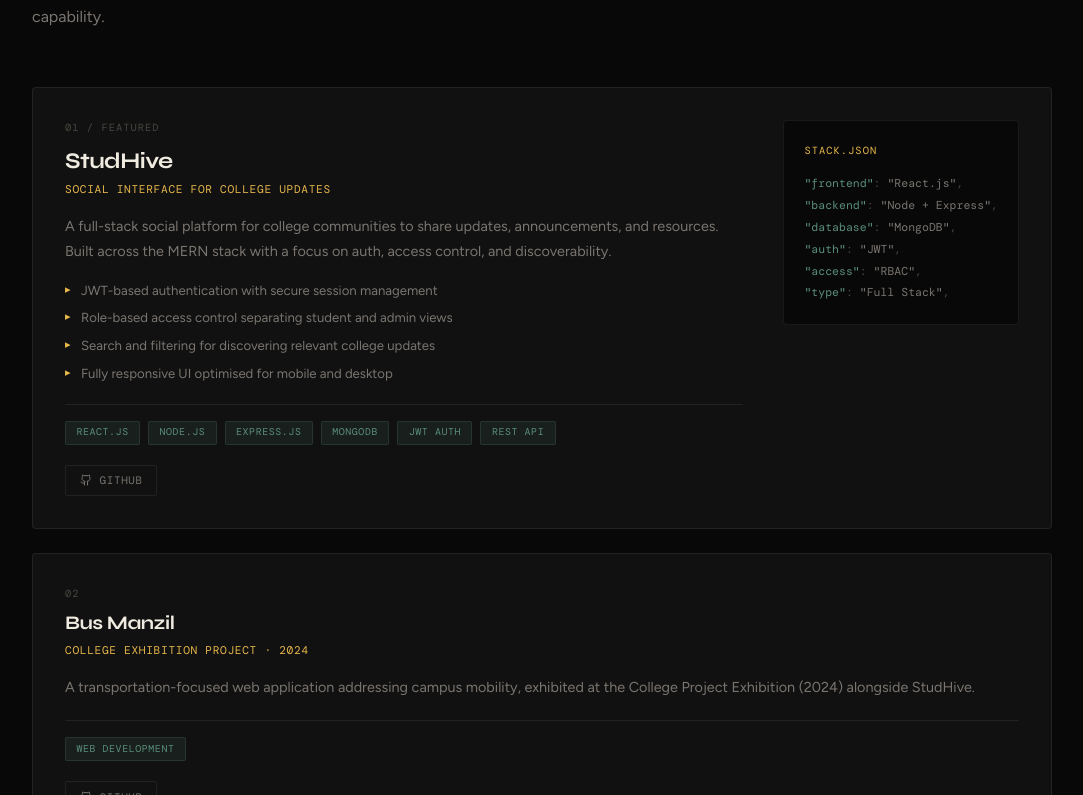
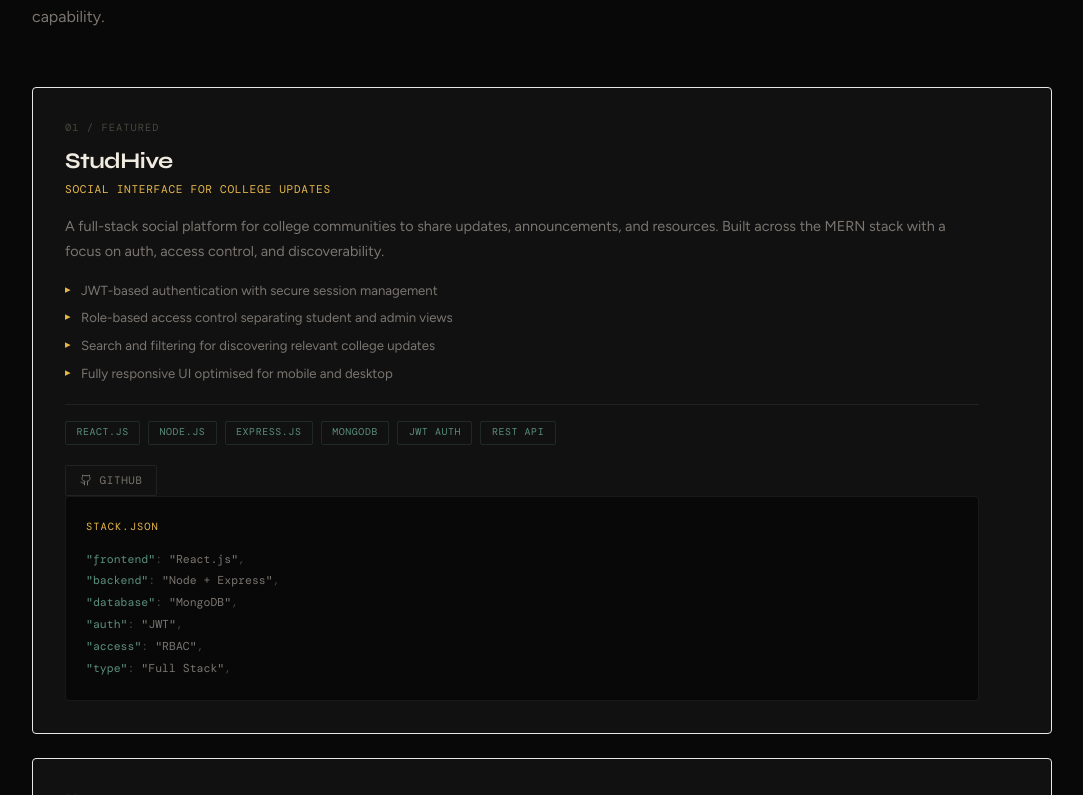
Before and after one commit to sandeep226032/Sandeep_portfolio, a Next.js app: page / in a window 1280 px wide. Shown: the part 3505-4300 px from the top of the page, without its empty margins (98-1181 px from the left). Built offline with nearby package versions, Linux system fonts and the light colour scheme; a web font is replaced by a local one.

Commit message:
add spotligh to card and Infinite marquee to skill section

```diff
--- a/components/Projects.tsx
+++ b/components/Projects.tsx
@@ -3,6 +3,7 @@
 import { useRef } from "react";
 import { motion, useInView } from "framer-motion";
 import { Github, ExternalLink } from "lucide-react";
+import TiltSpotlightCard from "@/components/ui/TiltSpotlightCard";
 
 /* ── Data ─────────────────────────────────────────────────────────────────
    Replace githubUrl / demoUrl below with your real links.
@@ -65,13 +66,12 @@ function FeaturedCard({ project }: { project: typeof projects[0] }) {
   const ref = useRef<HTMLElement>(null);
   const inView = useInView(ref, { once: true, margin: "-80px" });
   return (
-    <motion.article ref={ref}
+    <motion.div ref={ref}
       initial={{ opacity: 0, y: 24 }} animate={inView ? { opacity: 1, y: 0 } : {}}
       transition={{ duration: 0.6, ease: [0.22, 1, 0.36, 1] }}
-      className="relative rounded-[4px] border p-8 overflow-hidden card-glow transition-all duration-300 grid gap-10 md:grid-cols-[1fr_auto] items-start"
-      style={{ background: "var(--surface)", borderColor: "var(--border)" }}
-      onMouseEnter={(e) => { const el = e.currentTarget; el.style.borderColor = "var(--gold-mid)"; el.style.transform = "translateY(-3px)"; }}
-      onMouseLeave={(e) => { const el = e.currentTarget; el.style.borderColor = "var(--border)";    el.style.transform = "translateY(0)"; }}
+    >
+      <TiltSpotlightCard
+        className="p-8 grid gap-10 md:grid-cols-[1fr_auto] items-start transition-colors duration-300"
       >
         <div>
           <p className="font-mono text-[0.65rem] tracking-[0.1em] uppercase mb-2" style={{ color: "var(--text-dim)" }}>
@@ -92,8 +92,8 @@ function FeaturedCard({ project }: { project: typeof projects[0] }) {
           )}
           <div className="flex flex-wrap gap-2 pt-4 border-t mb-5" style={{ borderColor: "var(--border)" }}>
             {project.stack.map((s) => (
-            <span key={s} className="font-mono text-[0.62rem] tracking-[0.06em] uppercase px-[0.65rem] py-[0.22rem] rounded-[2px] border"
-              style={{ color: "var(--sage)", background: "var(--sage-dim)", borderColor: "rgba(90,143,123,0.2)" }}>{s}</span>
+              <span key={s} className="font-mono text-[0.62rem] tracking-[0.06em] uppercase px-[0.65rem] py-[0.22rem] rounded-[2px] border bg-[var(--surface-dim)]"
+                style={{ color: "var(--sage)", borderColor: "rgba(90,143,123,0.2)" }}>{s}</span>
             ))}
           </div>
           <Links github={project.githubUrl} demo={project.demoUrl} name={project.name} />
@@ -111,7 +111,8 @@ function FeaturedCard({ project }: { project: typeof projects[0] }) {
             </div>
           ))}
         </aside>
-    </motion.article>
+      </TiltSpotlightCard>
+    </motion.div>
   );
 }
 
@@ -120,26 +121,24 @@ function StandardCard({ project, delay }: { project: typeof projects[0]; delay:
   const ref = useRef<HTMLElement>(null);
   const inView = useInView(ref, { once: true, margin: "-80px" });
   return (
-    <motion.article ref={ref}
+    <motion.div ref={ref}
       initial={{ opacity: 0, y: 24 }} animate={inView ? { opacity: 1, y: 0 } : {}}
       transition={{ duration: 0.6, delay, ease: [0.22, 1, 0.36, 1] }}
-      className="relative rounded-[4px] border p-8 overflow-hidden card-glow flex flex-col transition-all duration-300"
-      style={{ background: "var(--surface)", borderColor: "var(--border)" }}
-      onMouseEnter={(e) => { const el = e.currentTarget; el.style.borderColor = "var(--gold-mid)"; el.style.transform = "translateY(-3px)"; }}
-      onMouseLeave={(e) => { const el = e.currentTarget; el.style.borderColor = "var(--border)";    el.style.transform = "translateY(0)"; }}
     >
+      <TiltSpotlightCard className="flex flex-col p-8 transition-colors duration-300 h-full">
         <p className="font-mono text-[0.65rem] tracking-[0.1em] uppercase mb-2" style={{ color: "var(--text-dim)" }}>{project.num}</p>
         <h3 className="font-head font-bold text-[1.2rem] tracking-tight mb-1" style={{ color: "var(--text)" }}>{project.name}</h3>
         <p className="font-mono text-[0.7rem] tracking-[0.06em] uppercase mb-4" style={{ color: "var(--gold)" }}>{project.tagline}</p>
         <p className="text-[0.9rem] leading-[1.75] mb-5 flex-1" style={{ color: "var(--text-muted)" }}>{project.desc}</p>
         <div className="flex flex-wrap gap-2 pt-4 border-t mb-5" style={{ borderColor: "var(--border)" }}>
           {project.stack.map((s) => (
-          <span key={s} className="font-mono text-[0.62rem] tracking-[0.06em] uppercase px-[0.65rem] py-[0.22rem] rounded-[2px] border"
-            style={{ color: "var(--sage)", background: "var(--sage-dim)", borderColor: "rgba(90,143,123,0.2)" }}>{s}</span>
+            <span key={s} className="font-mono text-[0.62rem] tracking-[0.06em] uppercase px-[0.65rem] py-[0.22rem] rounded-[2px] border bg-[var(--surface-dim)]"
+              style={{ color: "var(--sage)", borderColor: "rgba(90,143,123,0.2)" }}>{s}</span>
           ))}
         </div>
         <Links github={project.githubUrl} demo={project.demoUrl} name={project.name} />
-    </motion.article>
+      </TiltSpotlightCard>
+    </motion.div>
   );
 }
 
--- /dev/null
+++ b/components/ui/TiltSpotlightCard.tsx
@@ -0,0 +1,96 @@
+"use client";
+
+import React, { useRef, useState } from "react";
+import { motion, useMotionTemplate, useMotionValue, useSpring } from "framer-motion";
+
+export default function TiltSpotlightCard({
+  children,
+  className = "",
+}: {
+  children: React.ReactNode;
+  className?: string;
+}) {
+  const ref = useRef<HTMLDivElement>(null);
+  const [hovered, setHovered] = useState(false);
+
+  // Mouse position values for tilt
+  const x = useMotionValue(0);
+  const y = useMotionValue(0);
+
+  // Mouse position for spotlight pixel coords
+  const lightX = useMotionValue(0);
+  const lightY = useMotionValue(0);
+
+  const rotateX = useSpring(useMotionValue(0), { stiffness: 100, damping: 30 });
+  const rotateY = useSpring(useMotionValue(0), { stiffness: 100, damping: 30 });
+
+  const handleMouseMove = (e: React.MouseEvent<HTMLDivElement>) => {
+    if (!ref.current) return;
+    const rect = ref.current.getBoundingClientRect();
+
+    // Calculates pixel position of mouse from top left of container
+    const relativeX = e.clientX - rect.left;
+    const relativeY = e.clientY - rect.top;
+
+    lightX.set(relativeX);
+    lightY.set(relativeY);
+
+    // Calculates percent from center (range -0.5 to 0.5)
+    // Mult by max degrees (e.g. 5)
+    const MAX_TILT = 5;
+    rotateX.set(((relativeY / rect.height) - 0.5) * -MAX_TILT);
+    rotateY.set(((relativeX / rect.width) - 0.5) * MAX_TILT);
+  };
+
+  return (
+    <motion.div
+      ref={ref}
+      onMouseEnter={() => setHovered(true)}
+      onMouseMove={handleMouseMove}
+      onMouseLeave={() => {
+        setHovered(false);
+        rotateX.set(0);
+        rotateY.set(0);
+      }}
+      style={{
+        transformStyle: "preserve-3d",
+        rotateX,
+        rotateY,
+      }}
+      className={`relative group rounded-[4px] border overflow-hidden bg-[var(--surface)] transition-colors duration-300 ${className}`}
+      // Swap out the direct style border colors to let CSS/Tailwind manage it via group-hover
+    >
+      {/* Spotlight background gradient */}
+      <motion.div
+        className="pointer-events-none absolute inset-0 z-0 transition-opacity duration-300"
+        style={{
+          opacity: hovered ? 1 : 0,
+          background: useMotionTemplate`radial-gradient(
+            400px circle at ${lightX}px ${lightY}px,
+            rgba(232, 184, 75, 0.08),
+            transparent 80%
+          )`,
+        }}
+      />
+      {/* Spotlight Border glow effect */}
+      <motion.div
+        className="pointer-events-none absolute inset-0 z-10 transition-opacity duration-300"
+        style={{
+          opacity: hovered ? 1 : 0,
+          background: useMotionTemplate`radial-gradient(
+            300px circle at ${lightX}px ${lightY}px,
+            rgba(232, 184, 75, 0.4),
+            transparent 100%
+          )`,
+          WebkitMask: "linear-gradient(#fff 0 0) content-box, linear-gradient(#fff 0 0)",
+          WebkitMaskComposite: "xor",
+          padding: "1px", // Creates the border thickness
+        }}
+      />
+
+      <div className="relative z-20 h-full w-full pointer-events-auto">
+        {children}
+      </div>
+    </motion.div>
+  );
+}
```
Lines whose indentation alone changed are shown as unchanged.
